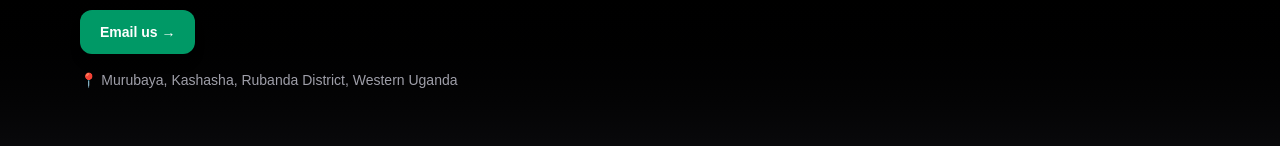
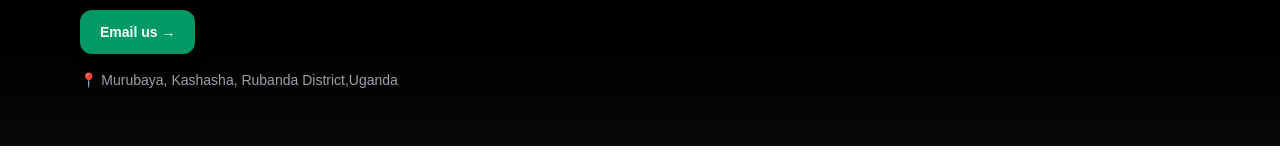
Before and after one commit to jonathanniwadev/siso-foundation, a Next.js app: page /contact in a window 1280 px wide. Shown: the part 283-443 px from the top of the page. Built offline with nearby package versions, Linux system fonts and the light colour scheme.

Commit message:
Fix location formatting in contact page

```diff
--- a/src/app/contact/page.tsx
+++ b/src/app/contact/page.tsx
@@ -58,7 +58,7 @@ export default function ContactPage() {
             </div>
 
             <p className="mt-4 text-sm text-zinc-400">
-              📍 Murubaya, Kashasha, Rubanda District, Western Uganda
+              📍 Murubaya, Kashasha, Rubanda District,Uganda
             </p>
           </div>
         </div>
```
